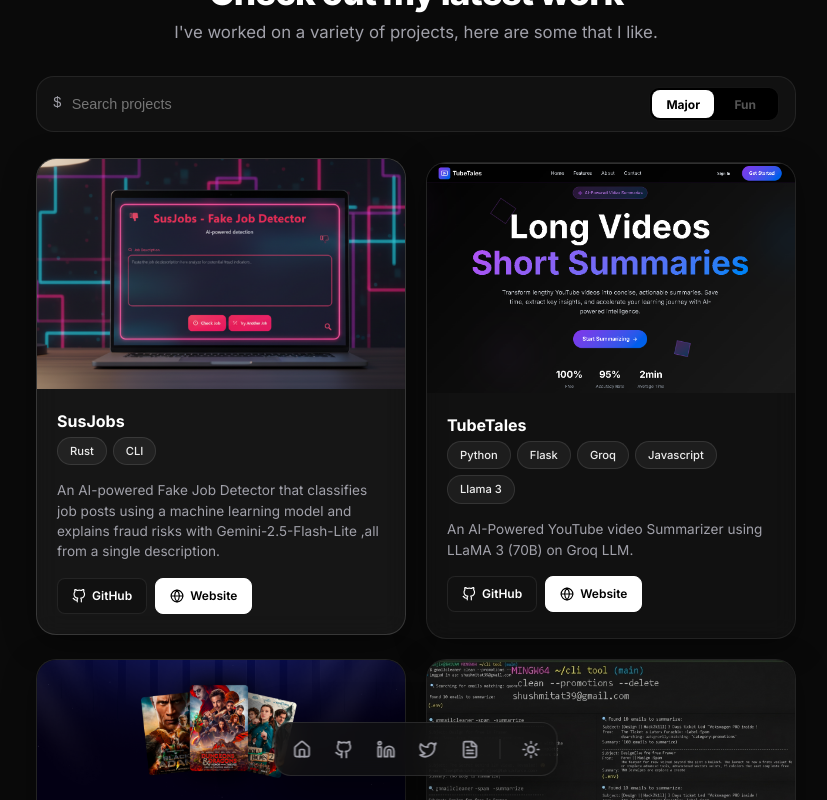
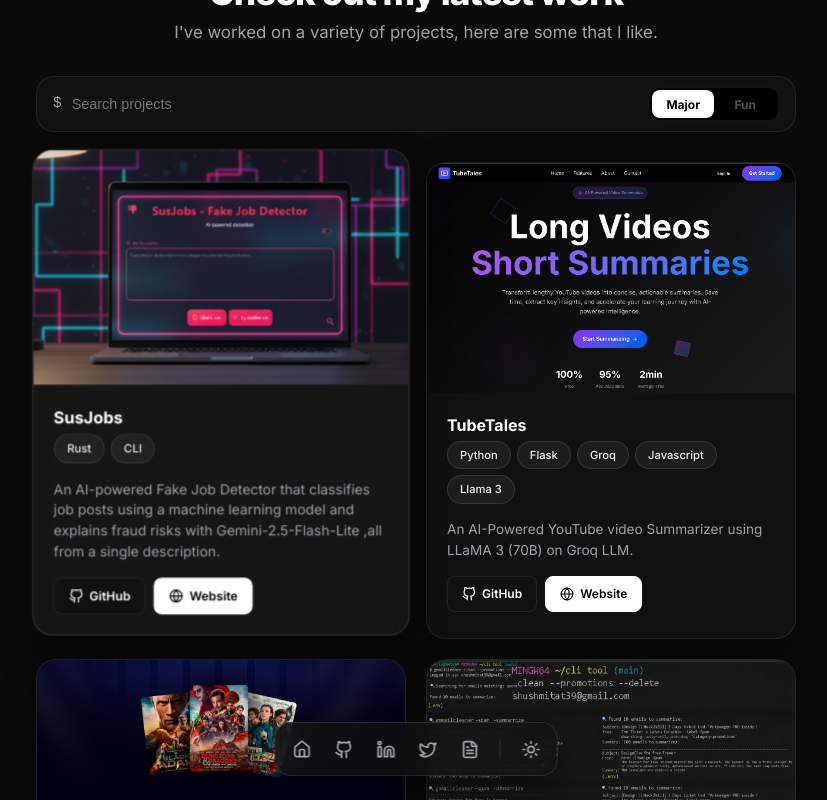
Before and after one commit to Shushmitaaaa/portfolio-shushmita, a React (Vite) app: page / in a window 1280 px wide. In both pictures the pointer is over the element 445 px from the left and 1266 px from the top of the page. Shown: the part 866-1666 px from the top of the page, without its empty margins (224-1051 px from the left). Built offline with nearby package versions, Linux system fonts and the light colour scheme.

Commit message:
added resume and fixed bug in blogs section

```diff
--- a/src/App.css
+++ b/src/App.css
@@ -515,7 +515,14 @@
 .grid-item:hover, .list-item:hover {
   background: rgba(255, 255, 255, 0.05) !important;
   border-color: rgba(255, 255, 255, 0.15) !important;
-  transform: translateY(-4px);
+  transform: translateY(-8px) scale(1.02);
+  box-shadow: 0 20px 40px rgba(0, 0, 0, 0.4);
+  z-index: 10;
+}
+
+.grid-item:active, .list-item:active {
+  transform: translateY(-4px) scale(0.98);
+  transition: 0.1s;
 }
 
 .list-item .item-img {
@@ -750,6 +757,16 @@
   transform: translateX(12px);
 } */
 
+.writing-card-vertical:hover {
+  background: rgba(255, 255, 255, 0.04) !important;
+  border-color: rgba(255, 255, 255, 0.2) !important;
+
+  /* Same zoom effect yahan bhi */
+  transform: translateY(-8px) scale(1.02);
+
+  box-shadow: 0 20px 40px rgba(0, 0, 0, 0.4);
+}
+
 .thread-item:hover .thread-dot {
   background: var(--text-main);
   border-color: var(--text-main);
@@ -818,9 +835,9 @@
 }
 
 
-.writing-card-vertical:hover .writing-card-title {
+/* .writing-card-vertical:hover .writing-card-title {
   color: #ffd1dc;
-}
+} */
 
 
 .contact-section {
--- a/src/App.jsx
+++ b/src/App.jsx
@@ -121,7 +121,7 @@
         <a href="https://github.com/Shushmitaaaa" target="_blank" title="GitHub"><Github size={20} strokeWidth={2.2} /></a>
         <a href="https://www.linkedin.com/in/shushmita-tiwari-811906273/" target="_blank" title="LinkedIn"><Linkedin size={20} strokeWidth={2.2} /></a>
         <a href="https://x.com/Shushmitaaa?s=20" target="_blank" title="X (Twitter)"><Twitter size={20} strokeWidth={2.2} /></a>
-        <a href="https://docs.google.com/document/d/1XyXxkW0EErA7YSo33wk-UqBpbJREWd6ow-tbXYCv3y0/edit?usp=sharing" target="_blank" title="Resume"><FileText size={20} strokeWidth={2.2} /></a>
+        <a href="resume_shushmita.pdf" target="_blank" title="Resume"><FileText size={20} strokeWidth={2.2} /></a>
 
         <span className="separator"></span>
 
```
Also changed, not shown: 1 other file (tests, documents, lock files or other folders).
